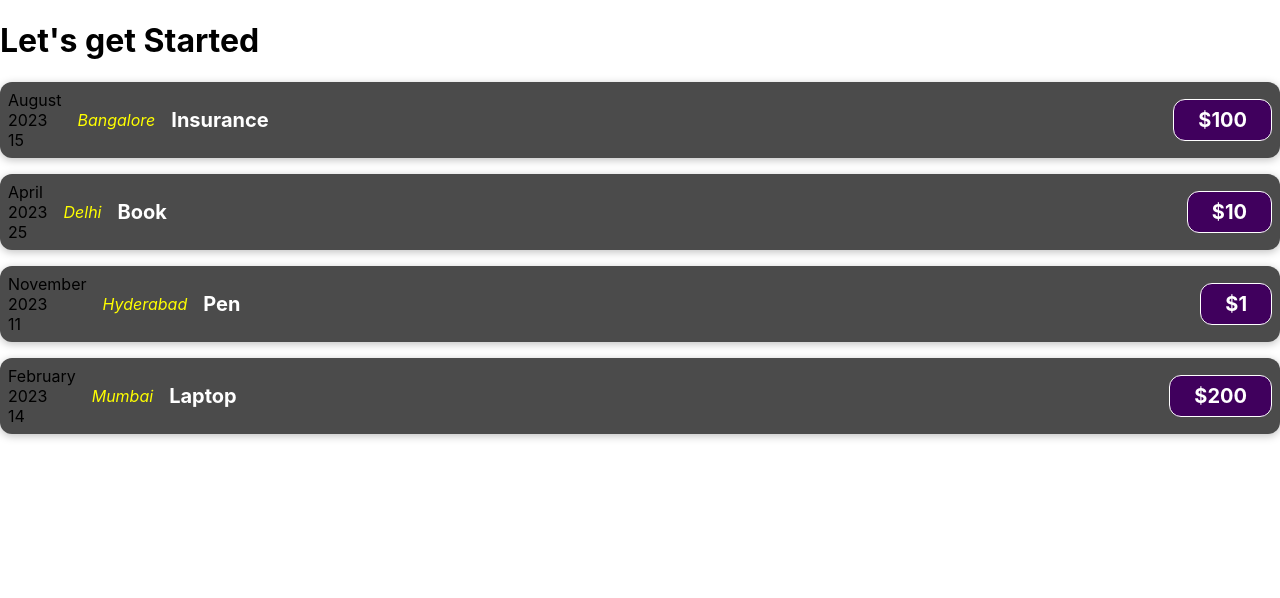
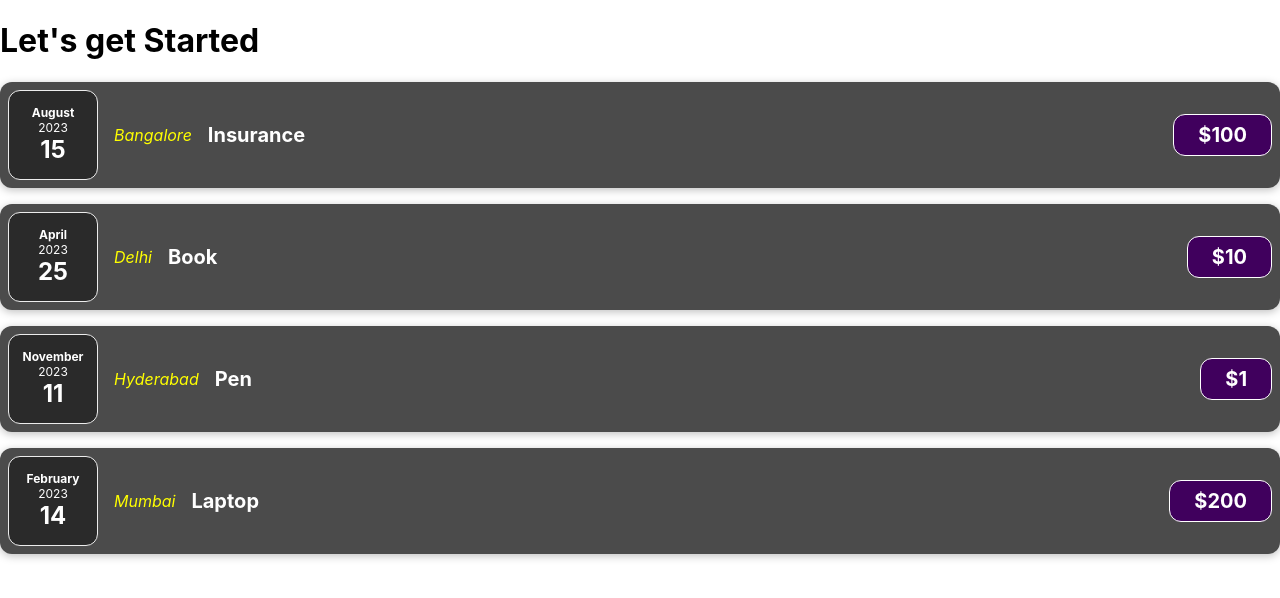
Before and after one commit to Sawant-Raj/my-app, a React (Create React App) app: page / in a window 1280 px wide. Shown: the top 598 px of the page. Built offline with nearby package versions, Linux system fonts and the light colour scheme.

Commit message:
Splitting the Components

```diff
--- a/src/App.js
+++ b/src/App.js
@@ -1,4 +1,4 @@
-import ExpenseItem from "./components/ExpenseItem";
+import Expenses from "./components/Expenses";
 
 function App() {
   const expenses = [
@@ -11,17 +11,7 @@
   return (
     <div>
       <h1>Let's get Started</h1>
-      {expenses.map((expense, index) => {
-        return (
-          <ExpenseItem
-            key={expense.id}
-            date={expense.date}
-            title={expense.title}
-            price={expense.price}
-            location={expense.location}
-          ></ExpenseItem>
-        );
-      })}
+      <Expenses expenses={expenses}></Expenses>
     </div>
   );
 }
--- /dev/null
+++ b/src/components/ExpenseDate.css
@@ -0,0 +1,26 @@
+.expense-date {
+    display: flex;
+    flex-direction: column;
+    width: 5.5rem;
+    height: 5.5rem;
+    border: 1px solid #ececec;
+    background-color: #2a2a2a;
+    color: white;
+    border-radius: 12px;
+    align-items: center;
+    justify-content: center;
+  }
+
+  .expense-date__month {
+    font-size: 0.75rem;
+    font-weight: bold;
+  }
+
+  .expense-date__year {
+    font-size: 0.75rem;
+  }
+
+  .expense-date__day {
+    font-size: 1.5rem;
+    font-weight: bold;
+  }
--- /dev/null
+++ b/src/components/ExpenseDate.js
@@ -0,0 +1,32 @@
+import "./ExpenseDate.css";
+
+const months = [
+  "January",
+  "February",
+  "March",
+  "April",
+  "May",
+  "June",
+  "July",
+  "August",
+  "September",
+  "October",
+  "November",
+  "December",
+];
+
+function ExpenseDate(props) {
+  const month = months[props.date.getMonth()];
+  const year = props.date.getFullYear();
+  const date = props.date.getDate();
+
+  return (
+    <div className="expense-date">
+      <div className="expense-date__month">{month}</div>
+      <div className="expense-date__year">{year}</div>
+      <div className="expense-date__day">{date}</div>
+    </div>
+  );
+}
+
+export default ExpenseDate;
--- a/src/components/ExpenseItem.js
+++ b/src/components/ExpenseItem.js
@@ -1,32 +1,10 @@
 import "./ExpenseItem.css";
-
-const months = [
-  "January",
-  "February",
-  "March",
-  "April",
-  "May",
-  "June",
-  "July",
-  "August",
-  "September",
-  "October",
-  "November",
-  "December",
-];
+import ExpenseDate from "./ExpenseDate";
 
 function ExpenseItem(props) {
-  const month = months[props.date.getMonth()];
-  const year = props.date.getFullYear();
-  const date = props.date.getDate();
-
   return (
     <div className="expense-item">
-      <div>
-        <div>{month}</div>
-        <div>{year}</div>
-        <div>{date}</div>
-      </div>
+      <ExpenseDate date={props.date}></ExpenseDate>
       <div className="expense-item__location">{props.location}</div>
       <div className="expense-item__description">
         <h2>{props.title}</h2>
--- /dev/null
+++ b/src/components/Expenses.css
@@ -0,0 +1,9 @@
+.expenses {
+    padding: 1rem;
+    background-color: rgb(31, 31, 31);
+    margin: 2rem auto;
+    width: 50rem;
+    max-width: 95%;
+    border-radius: 12px;
+    box-shadow: 0 1px 8px rgba(0, 0, 0, 0.25);
+  }
--- /dev/null
+++ b/src/components/Expenses.js
@@ -0,0 +1,22 @@
+import "./Expenses.css";
+import ExpenseItem from "./ExpenseItem";
+
+function Expenses(props){
+    return(
+       <div>
+         {props.expenses.map((expense, index) => {
+            return (
+              <ExpenseItem
+                key={expense.id}
+                date={expense.date}
+                title={expense.title}
+                price={expense.price}
+                location={expense.location}
+              ></ExpenseItem>
+            );
+          })}
+       </div>
+    )
+}
+
+export default Expenses;
```
